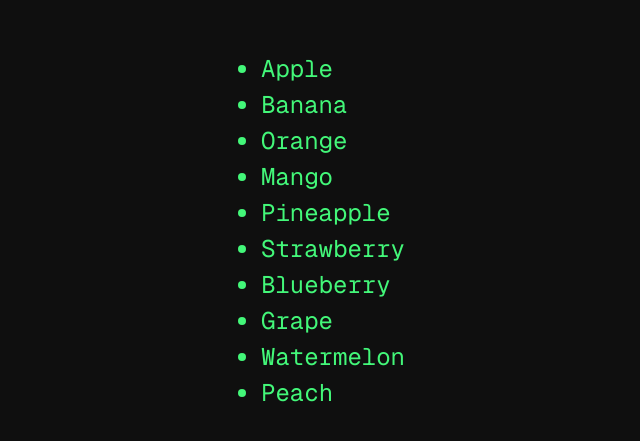
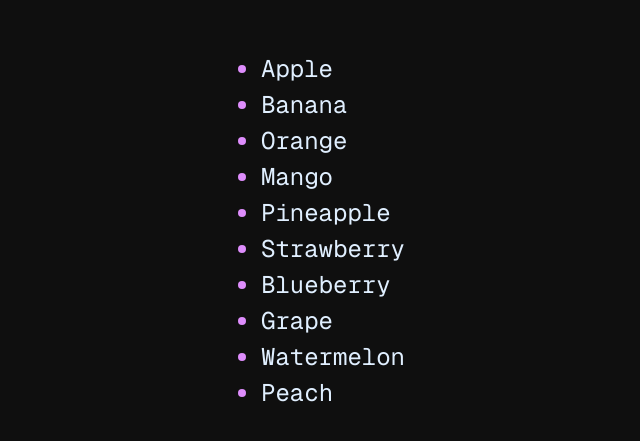
Before and after one commit to salmansajib/focus-by-negation, a website built with Vite: page index.html in a window 1280 px wide. Shown: the part 169-610 px from the top of the page, without its empty margins (307-947 px from the left). Built offline with nearby package versions, Linux system fonts and the light colour scheme.

Commit message:
changed some colors and removed reduce motion

```diff
--- a/index.html
+++ b/index.html
@@ -16,16 +16,16 @@
   <body>
     <div id="app">
       <ul class="fancy-hover">
-        <li><a href="#">Apple</a></li>
-        <li><a href="#">Banana</a></li>
-        <li><a href="#">Orange</a></li>
-        <li><a href="#">Mango</a></li>
-        <li><a href="#">Pineapple</a></li>
-        <li><a href="#">Strawberry</a></li>
-        <li><a href="#">Blueberry</a></li>
-        <li><a href="#">Grape</a></li>
-        <li><a href="#">Watermelon</a></li>
-        <li><a href="#">Peach</a></li>
+        <li style="--sibling-index: 1"><a href="#">Apple</a></li>
+        <li style="--sibling-index: 2"><a href="#">Banana</a></li>
+        <li style="--sibling-index: 3"><a href="#">Orange</a></li>
+        <li style="--sibling-index: 4"><a href="#">Mango</a></li>
+        <li style="--sibling-index: 5"><a href="#">Pineapple</a></li>
+        <li style="--sibling-index: 6"><a href="#">Strawberry</a></li>
+        <li style="--sibling-index: 7"><a href="#">Blueberry</a></li>
+        <li style="--sibling-index: 8"><a href="#">Grape</a></li>
+        <li style="--sibling-index: 9"><a href="#">Watermelon</a></li>
+        <li style="--sibling-index: 10"><a href="#">Peach</a></li>
       </ul>
     </div>
     <script type="module" src="/src/main.js"></script>
--- a/src/style.css
+++ b/src/style.css
@@ -60,18 +60,19 @@ li {
 }
 
 li::marker {
-  color: rgb(67, 247, 121);
+  color: rgb(222, 141, 252);
   font-size: 1.5rem;
+  /* content: "⚽️"; */
 }
 
 a {
   text-decoration: none;
-  color: rgb(67, 247, 121);
+  color: rgb(224, 239, 255);
   font-weight: 400;
 }
 
 .fancy-hover {
-  @media (hover) {
+  @media (hover) and (prefers-reduced-motion: no-preference) {
     & > li {
       transform-origin: left center;
       transition: transform 1s var(--bounce), opacity 0.3s linear;
```
